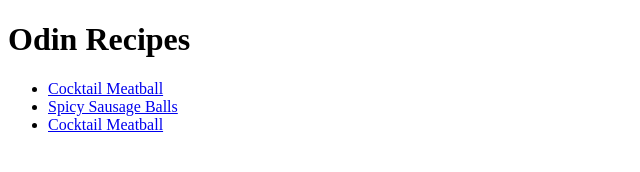
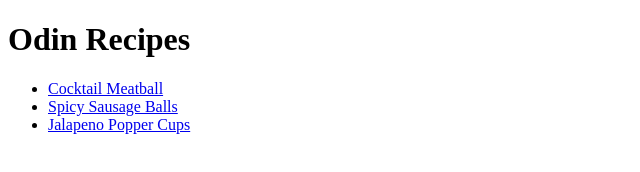
Before and after one commit to diti0-dot/odin-recipes, a plain HTML site: page index.html in a window 1280 px wide. Shown: the full height of the page, 0-640 px from the left. Drawn offline with Linux system fonts and the light colour scheme.

Commit message:
Update index.html

```diff
--- a/index.html
+++ b/index.html
@@ -5,7 +5,7 @@
     <ul>
    <li><a href ="recipes/cocktail_meatball.html">Cocktail Meatball</a></li>
     <li><a href ="recipes/Spicy_Sausage_Balls.html">Spicy Sausage Balls</a></li>
-    <li><a href ="recipes/cocktail_meatball.html">Cocktail Meatball</a></li>
+    <li><a href ="recipes/Jalapeno_Popper_Cups.html">Jalapeno Popper Cups</a></li>
     </ul>
   </body>
 </html>
```
